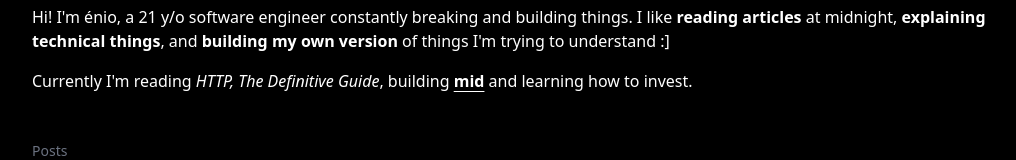
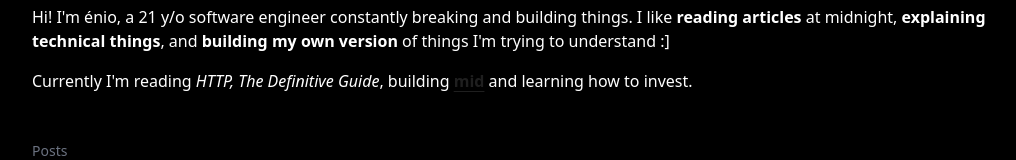
Before and after one commit to eniodev/enio, a Next.js app: page / in a window 1280 px wide. Shown: the part 161-321 px from the top of the page, without its empty margins (128-1144 px from the left). Built offline with nearby package versions, Linux system fonts and the light colour scheme.

Commit message:
adjusting text color

```diff
--- a/styles/globals.css
+++ b/styles/globals.css
@@ -3,6 +3,9 @@
 @tailwind utilities;
 
 @layer base {
+  body {
+    @apply text-[#262626]
+  }
   h1 {
     @apply mb-6 text-3xl font-semibold;
   }
@@ -13,7 +16,7 @@
     @apply mb-4;
   }
   a {
-    @apply underline underline-offset-4;
+    @apply underline underline-offset-4 text-[#1f1f1f];
   }
 }
 
```
